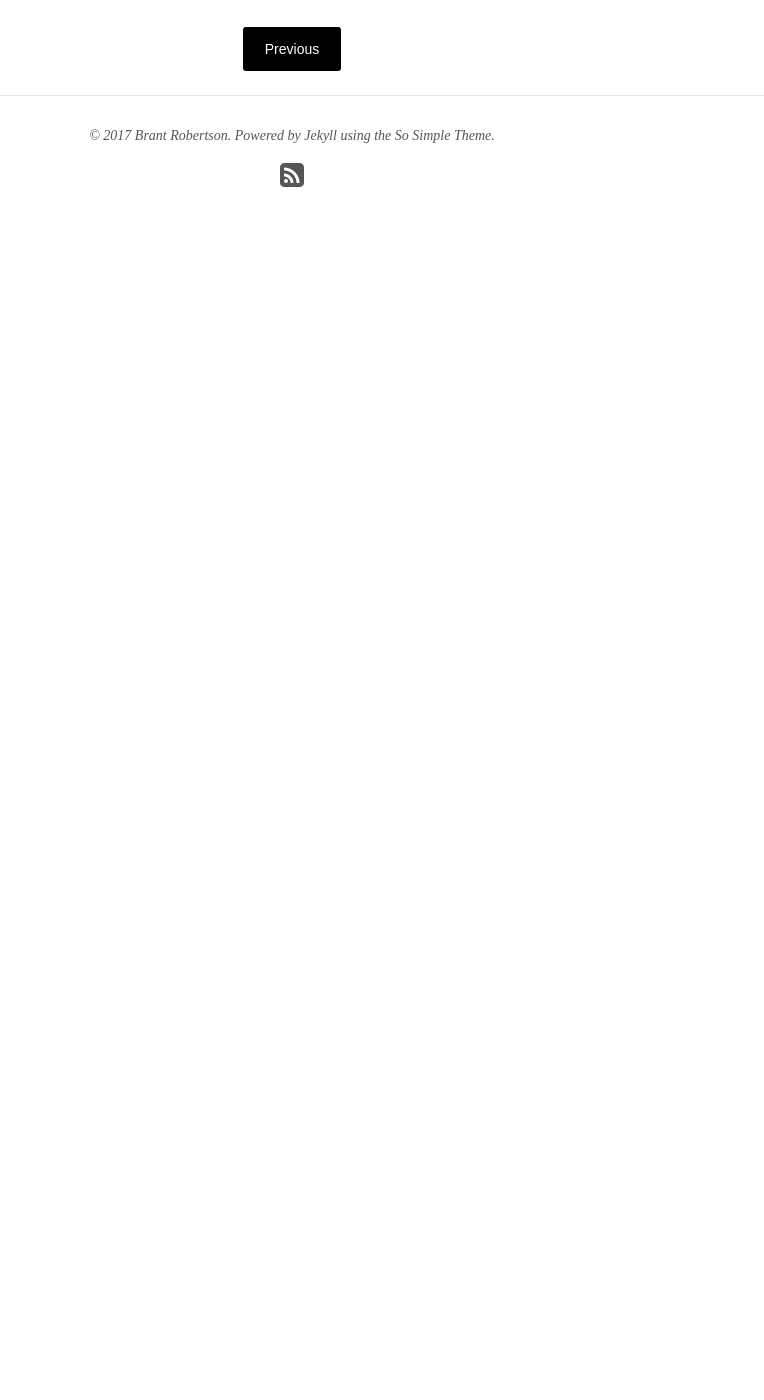
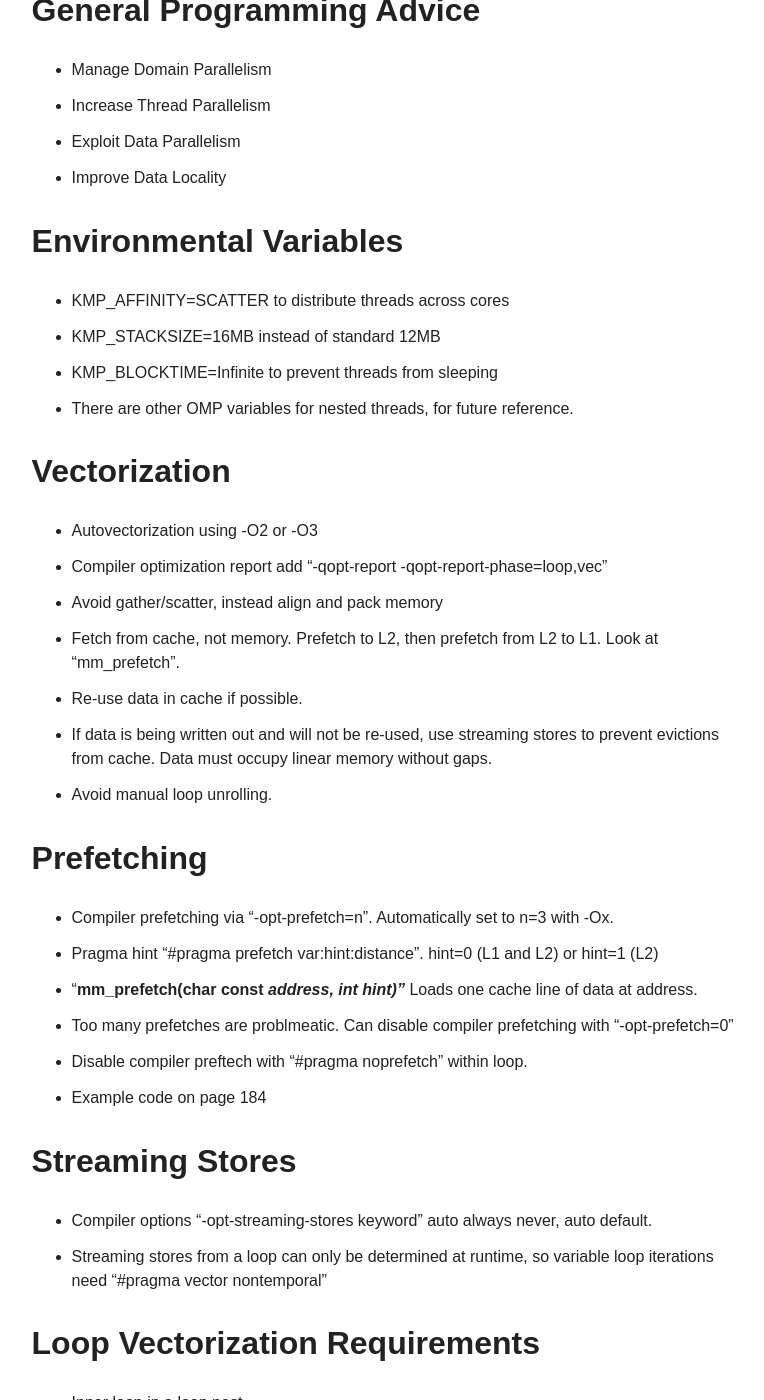
Before and after one commit to brantr/brantr.github.io, a Jekyll site: the page built from _posts/blog/2017-09-27-knights-landing.md, in a window 1280 px wide and 1400 px high, scrolled down 4428 px. Shown: the whole window, without its empty margins (348-1112 px from the left). Built offline with Jekyll 4.4.1, drawn with Linux system fonts in a browser that asks for light colours; nearby versions of some CDN libraries; before the commit the page ends 4715 px from its top, so only the background shows below that; some of the changed text lies outside the part shown.

Commit message:
Try syntax highlighting in c example.

```diff
--- a/_posts/blog/2017-09-27-knights-landing.md
+++ b/_posts/blog/2017-09-27-knights-landing.md
@@ -87,14 +87,73 @@
 
 ## Data Alignment
 * [Data Alignment to Assist Vectorization](https://software.intel.com/en-us/articles/data-alignment-to-assist-vectorization)
-* Use "_mm_malloc()" and _mm_free
-* use "__assume_aligned(a,64)" before a loop
+* Use "_mm_malloc()" and "_mm_free"
+* use "__assume_aligned(a,64)" before a loop__
 * Also "#pragma vector aligned"
 * Use after "#pragma omp parallel for"
-
+* Data alignment information on page 181
 
 ## General Programming Advice
 * Manage Domain Parallelism
 * Increase Thread Parallelism
 * Exploit Data Parallelism
 * Improve Data Locality
+
+## Environmental Variables
+* KMP_AFFINITY=SCATTER to distribute threads across cores
+* KMP_STACKSIZE=16MB instead of standard 12MB
+* KMP_BLOCKTIME=Infinite to prevent threads from sleeping
+* There are other OMP variables for nested threads, for future reference.
+
+## Vectorization
+* Autovectorization using -O2 or -O3
+* Compiler optimization report add "-qopt-report -qopt-report-phase=loop,vec"
+* Avoid gather/scatter, instead align and pack memory
+* Fetch from cache, not memory.  Prefetch to L2, then prefetch from L2 to L1.  Look at "mm_prefetch".
+* Re-use data in cache if possible.
+* If data is being written out and will not be re-used, use streaming stores to prevent evictions from cache.  Data must occupy linear memory without gaps.
+* Avoid manual loop unrolling.
+
+## Prefetching
+* Compiler prefetching via "-opt-prefetch=n". Automatically set to n=3 with -Ox.
+* Pragma hint "#pragma prefetch var:hint:distance". hint=0 (L1 and L2) or hint=1 (L2)
+* "__mm_prefetch(char const *address, int hint)"*__ Loads one cache line of data at address.
+* Too many prefetches are problmeatic.  Can disable compiler prefetching with "-opt-prefetch=0"
+* Disable compiler preftech with "#pragma noprefetch" within loop.
+* Example code on page 184
+
+## Streaming Stores
+* Compiler options "-opt-streaming-stores keyword" auto always never, auto default.
+* Streaming stores from a loop can only be determined at runtime, so variable loop iterations need "#pragma vector nontemporal"
+
+## Loop Vectorization Requirements
+* Inner loop in a loop nest.
+* Straight-line code, no jumps or branches, but can mask with if statement.
+* Must be countable, with no data-dependent exit conditions.
+* No backward loop-carried dependencies. a[i] must be computed before a[i-1] is used.
+* No special operators, functions, or subroutines called.
+* Intrinsic math functions such as sin(), log(), and fmax() are OK.
+* Following math functions OK: sin, cos, tan, asin, acos, atan, log, log2, log10, exp, exp2, sinh, cosh, tanh, asinh, acosh, atanh, erf, erfc, erfinv, sqrt, cbrt, trunk, round, ceil, floor, fabs, fmin, fmax, pow, and atan2.
+* Reductions and vector assignments OK.
+* Avoid mixed data types.
+* Use contiguous memory locations, with unit stride.
+* Use ivdep to advise that there are no loop-carried dependencies.
+* Use vector always pragma to force vectorization.
+* Check vectorization report.
+
+## Compiler options for Vectorization
+* "-ansi-alias"
+* "-restrict" Allows restrict to be used as a keyword in C.
+
+{% highlight c %}
+void vectorize( float *restrict a, float *restrict b, float *c, float *d, int n)
+{
+  /* Ensure that compiler knows a and b do not overlap*/
+  int i;
+  for(i=0; i<n; i++)
+  {
+    a[i] = c[i] * d[i];
+    b[i] = a[i] + c[i] - d[i];
+  }
+}
+{% endhighlight %}
```
